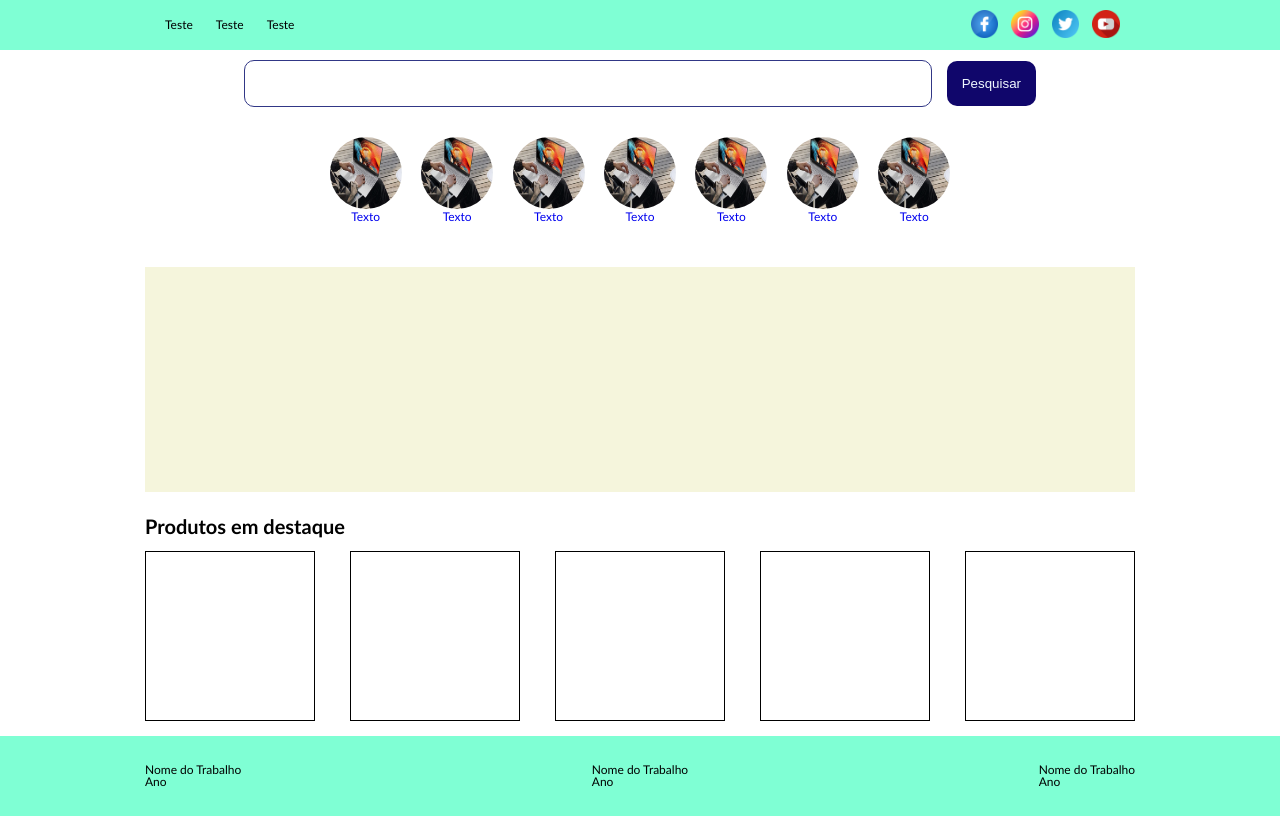
After one commit to WillianTambori/ProjetoWeb, a PHP site: page / in a window 1280 px wide. The commit adds this page. Run offline with PHP 8.4, Linux system fonts and the light colour scheme.

Commit message:
estruturação das páginas em php, arquivos inc foram incluidos no projeto para fácil tratamento e trabalho em equipe, partes importantes das páginas estão com o inicio inc... atualização do css e criação dá página index.php completa. Estruturação quase finalizada, depois disto será mais rápida a implementação do restante

```diff
--- a/css/cssGeral.css
+++ b/css/cssGeral.css
@@ -3,6 +3,11 @@ body {
     padding: 0;
     font-family: 'Trebuchet MS', 'Lucida Sans Unicode', 'Lucida Grande', 'Lucida Sans', Arial, sans-serif;
     font-size: 0.75em;
+}
+
+h1 {
+    font-size: 20px;
+    font-weight: bold;
 }
 
 
@@ -12,6 +17,7 @@ body {
     width: 100%;
     height: 18.75em;
     background-color: beige;
+    margin-bottom: 2em;
 }
 
 .contentHome {
@@ -26,3 +32,19 @@ body {
     border: solid 1px #000;
     margin: 15px 0;
 }
+
+
+
+
+footer {
+    background-color: aquamarine;
+}
+
+footer .content {
+    max-width: 990px;
+    margin: 0 auto;
+    display: flex;
+    justify-content: space-between;
+    align-items: center;
+    height: 80px;
+}
--- a/css/menu.css
+++ b/css/menu.css
@@ -86,6 +86,7 @@ nav ul li {
     text-align: center;
     width: 50%;
     padding: 20px 0;
+    margin-bottom: 2em;
 }
 .categorias img {
     border-radius: 50px;
--- /dev/null
+++ b/incFooter.php
@@ -0,0 +1,18 @@
+<footer>
+    <div class="content">
+    <div>
+    <p>Nome do Trabalho</p>
+    <p>Ano</p>
+</div>
+<div>
+    <p>Nome do Trabalho</p>
+    <p>Ano</p>
+</div>
+<div>
+    <p>Nome do Trabalho</p>
+    <p>Ano</p>
+</div>
+
+    </div>
+
+</footer>
--- /dev/null
+++ b/incHead.php
@@ -0,0 +1,3 @@
+<link rel="stylesheet" type="text/css" href="css/reset.css">
+<link rel="stylesheet" type="text/css" href="css/cssGeral.css">
+<link rel="stylesheet" type="text/css" href="css/menu.css">
--- /dev/null
+++ b/incMenuSup.php
@@ -0,0 +1,52 @@
+    <header>
+        <nav>
+            <div class="resumoOpcoes">
+                <ul>
+                    <li><a href="#">Teste</a></li>
+                    <li><a href="#">Teste</a></li>
+                    <li><a href="#">Teste</a></li>
+                </ul>
+            </div>
+            <div class="redesSociais">
+                <a href="#"><img src="img/imgSocial/facebook.png"></a>
+                <a href="#"><img src="img/imgSocial/instagram.png"></a>
+                <a href="#"><img src="img/imgSocial/twitter.png"></a>
+                <a href="#"><img src="img/imgSocial/youtube.png"></a>
+            </div>
+        </nav>
+    </header>
+    <section>
+        <form class="pesquisa">
+            <input type="text" value="" class="campo" /><input type="submit" value="Pesquisar" class="bot">
+        </form>
+    </section>
+    <section class="categorias">
+        <div>
+            <a href="#"><img src="img/prod/modelo.PNG"></a><br>
+            <a href="#">Texto</a>
+        </div>
+        <div>
+            <a href="#"><img src="img/prod/modelo.PNG"></a><br>
+            <a href="#">Texto</a>
+        </div>
+        <div>
+            <a href="#"><img src="img/prod/modelo.PNG"></a><br>
+            <a href="#">Texto</a>
+        </div>
+        <div>
+            <a href="#"><img src="img/prod/modelo.PNG"></a><br>
+            <a href="#">Texto</a>
+        </div>
+        <div>
+            <a href="#"><img src="img/prod/modelo.PNG"></a><br>
+            <a href="#">Texto</a>
+        </div>
+        <div>
+            <a href="#"><img src="img/prod/modelo.PNG"></a><br>
+            <a href="#">Texto</a>
+        </div>
+        <div>
+            <a href="#"><img src="img/prod/modelo.PNG"></a><br>
+            <a href="#">Texto</a>
+        </div>
+    </section>
--- /dev/null
+++ b/index.php
@@ -0,0 +1,29 @@
+<!DOCTYPE html>
+<html lang="en">
+<head>
+    <meta charset="UTF-8">
+    <meta name="viewport" content="width=device-width, initial-scale=1.0">
+    <title>Document</title>
+    <?php include "incHead.php" ?>
+</head>
+<body>
+<?php include "incMenuSup.php" ?>
+
+<section class="bannerHome"></section>
+    <section>
+        <h1>Produtos em destaque</h1>
+        <article class="contentHome">
+            <div class="prodMini"></div>
+            <div class="prodMini"></div>
+            <div class="prodMini"></div>
+            <div class="prodMini"></div>
+            <div class="prodMini"></div>
+
+        </article>
+    </section>
+
+
+
+    <?php include "incFooter.php" ?>
+</body>
+</html>
```
Also changed, not shown: menuSup.html (+1 -74 lines).
